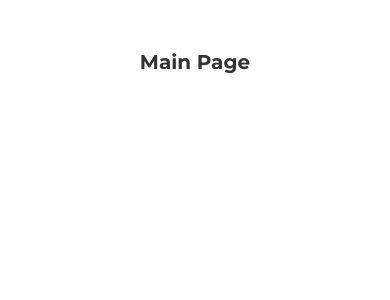
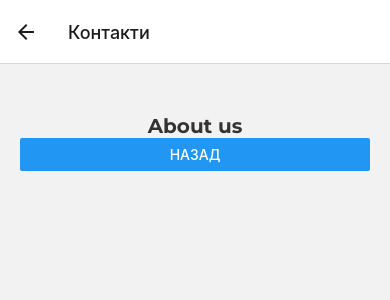
Before and after one commit to FifthLord/0.12-react-native, a React Native app: screen /Contacts in a window 390 px wide. Shown: the top 300 px of the page. Built offline with nearby package versions, Linux system fonts and the light colour scheme.

Commit message:
added navigated pages

```diff
--- a/App.js
+++ b/App.js
@@ -1,8 +1,9 @@
+import React from 'react';
 import { StyleSheet } from 'react-native';
 import * as Font from 'expo-font'
 import { useState } from 'react';
 import AppLoading from 'expo-app-loading';
-import Main from './components/Main';
+import MainStack from './navigate';
 
 
 const fonts = () => Font.loadAsync({
@@ -15,7 +16,7 @@ export default function App() {
 
    if (font) {
       return (
-         <Main />
+         <MainStack />
       );
    } else {
       return (
--- a/components/Contacts.js
+++ b/components/Contacts.js
@@ -1,11 +1,15 @@
 import React from 'react';
-import { StyleSheet, Text, View, } from 'react-native';
+import { StyleSheet, Text, View, Button } from 'react-native';
 import { gStyle } from '../styles/style';
 
-export default function Contacts() {
+export default function Contacts({ navigation }) {
+   const loadScene = () => {
+      navigation.goBack();
+   }
    return (
       <View style={gStyle.main}>
          <Text style={gStyle.title}>About us</Text>
+         <Button title='Назад' onPress={loadScene} />
       </View>
    );
 }
--- a/components/Main.js
+++ b/components/Main.js
@@ -1,11 +1,16 @@
 import React from 'react';
-import { StyleSheet, Text, View, } from 'react-native';
+import { StyleSheet, Text, View, Button } from 'react-native';
 import { gStyle } from '../styles/style';
 
-export default function Main() {
+export default function Main({ navigation }) {
+   const loadScene = () => {
+      navigation.navigate('Contacts');
+   }
+
    return (
       <View style={gStyle.main}>
          <Text style={gStyle.title}>Main Page</Text>
+         <Button title='Контакти' onPress={loadScene} />
       </View>
    );
 }
--- a/navigate.js
+++ b/navigate.js
@@ -3,7 +3,7 @@ import Main from './components/Main';
 import Contacts from './components/Contacts';
 
 import { createStackNavigator } from '@react-navigation/stack';
-import { NavigationContainer } from '@react-navigation/stack';
+import { NavigationContainer } from '@react-navigation/native';
 
 const Stack = createStackNavigator();
 
```
